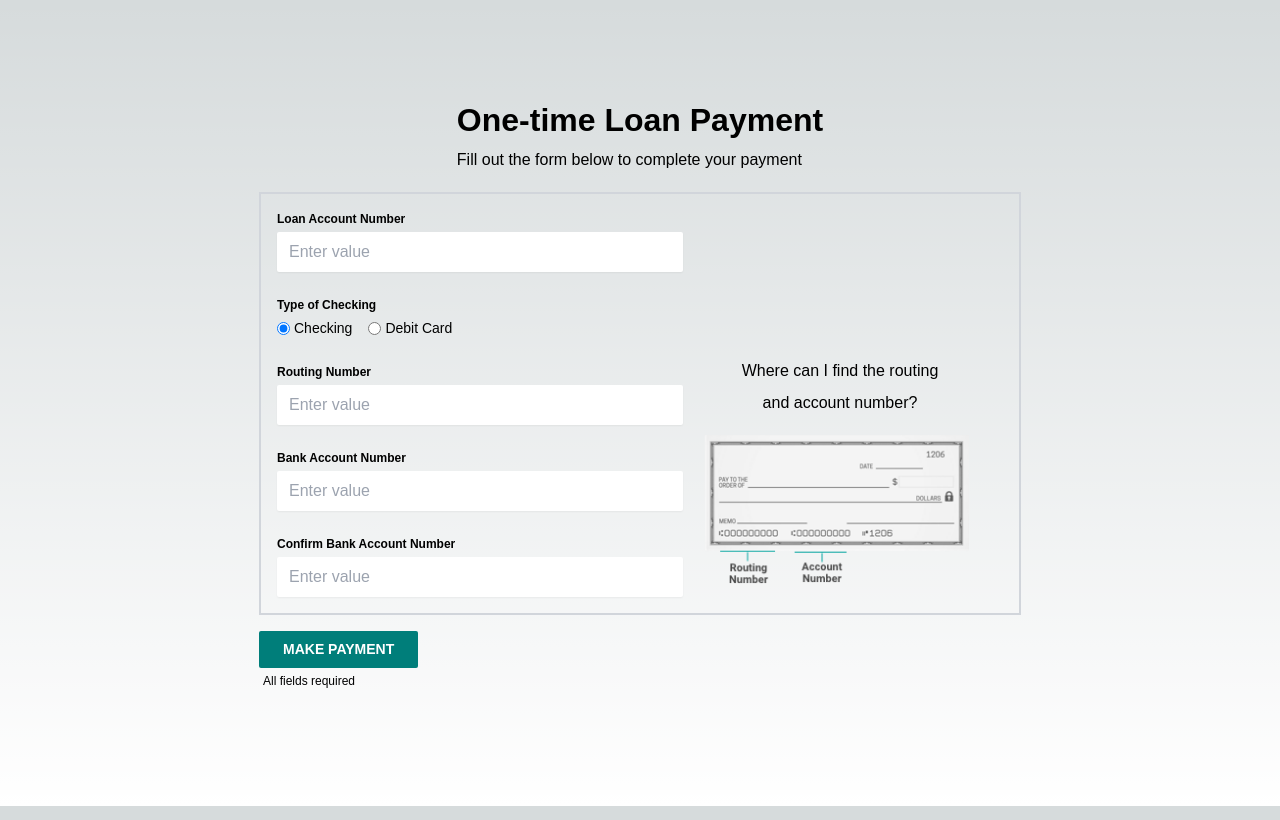
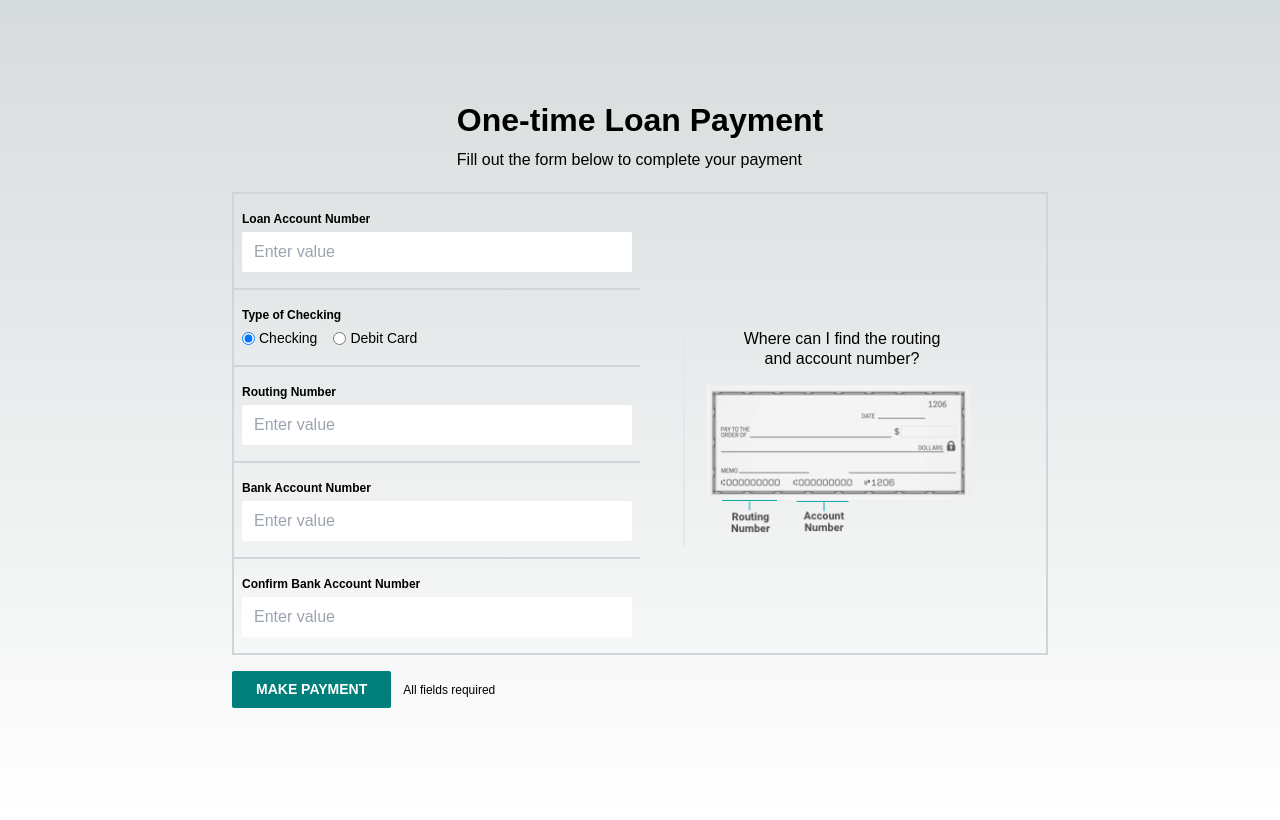
Before and after one commit to anhcaoh/payment, a Next.js app: page / in a window 1280 px wide. Built offline with nearby package versions, Linux system fonts and the light colour scheme.

Commit message:
refactor: :lipstick: added divider between fields

```diff
--- a/src/app/components/Input/index.tsx
+++ b/src/app/components/Input/index.tsx
@@ -11,6 +11,7 @@ export interface IInput {
   register?: any;
   schema?: any;
   control?: any;
+  className?: string;
 }
 const Input = ({
   type = "text",
@@ -23,11 +24,12 @@ const Input = ({
   register,
   minLength,
   maxLength,
+  className,
 }: IInput) => {
   const { errors } = useFormState({ control });
-  const classNameBase = "py-2 px-3 rounded-sm shadow-sm";
+  const classNameBase = "py-2 px-3 rounded-sm";
   return (
-    <div className="flex flex-col gap-1">
+    <div className={["flex flex-col gap-1", className].join(" ").trim()}>
       {label && (
         <label htmlFor={id} className="text-label font-bold">
           {label}
--- a/src/app/components/Radio/index.tsx
+++ b/src/app/components/Radio/index.tsx
@@ -7,11 +7,20 @@ export interface IRadio {
   register?: any;
   schema?: any;
   control?: any;
+  className?: string;
 }
-const Radio = ({ label, name, values, register, schema, control }: IRadio) => {
+const Radio = ({
+  label,
+  name,
+  values,
+  register,
+  schema,
+  control,
+  className,
+}: IRadio) => {
   const { errors } = useFormState({ control });
   return (
-    <div className="flex flex-col gap-1">
+    <div className={["flex flex-col gap-1", className].join(" ").trim()}>
       {label && (
         <label htmlFor={values[0].name} className="text-label font-bold">
           {label}
--- a/src/app/features/OneTimePayment/configs/fields.json
+++ b/src/app/features/OneTimePayment/configs/fields.json
@@ -89,7 +89,7 @@
   {
     "id": "name-on-card",
     "name": "nameOnCard",
-    "label": "name On Card",
+    "label": "Name On Card",
     "placeholder": "Enter value",
     "type": "text",
     "hidden": "typeOfChecking:checking",
--- a/src/app/features/OneTimePayment/index.tsx
+++ b/src/app/features/OneTimePayment/index.tsx
@@ -31,7 +31,7 @@ const OneTimePayment = () => {
 
   const FieldsRenderer = useMemo(
     () =>
-      ({ fields }: { fields: any[] }) => {
+      ({ fields, className }: { fields: any[]; className: string }) => {
         const renderAnyFields = (field: any) => {
           return (
             <>
@@ -39,11 +39,21 @@ const OneTimePayment = () => {
               {(field.type === "text" ||
                 field.type === "textarea" ||
                 field.type === "number") && (
-                <Input {...field} control={control} register={register} />
+                <Input
+                  {...field}
+                  control={control}
+                  register={register}
+                  className={className}
+                />
               )}
               {/* Radio select */}
               {field.type === "radio" && (
-                <Radio {...field} control={control} register={register} />
+                <Radio
+                  {...field}
+                  control={control}
+                  register={register}
+                  className={className}
+                />
               )}
             </>
           );
@@ -94,18 +104,24 @@ const OneTimePayment = () => {
       </div>
       <Form onSubmit={handleSubmit(onSubmit)} name={ONE_TIME_PAYMENT_FORM}>
         <>
-          <div className="border-2 border-gray-300 p-4 grid grid-flow-col auto-cols-max">
-            <div className="flex flex-col gap-6 min-w-[406px]">
+          <div className="sm:divide-x-0 lg:divide-x-2 border-2 border-gray-300 grid place-items-center lg:grid-cols-2 sm:grid-cols-1">
+            <div className="sm:divide-y-0 lg:divide-y-2 divide-gray-300 flex flex-col min-w-[406px]">
               {Object.entries(groupedByFields)?.map((keyFields) => {
                 const [key, fields] = keyFields as [string, {}[]];
-                return <FieldsRenderer key={key} fields={fields} />;
+                return (
+                  <FieldsRenderer
+                    key={key}
+                    fields={fields}
+                    className="px-2 py-4"
+                  />
+                );
               })}
             </div>
             <div className="flex items-end w-80">
               <div className="p-3 text-center">
                 <Paragraph
                   className={[
-                    "leading-5 p-4 font-medium m-auto",
+                    "!leading-5 p-4 font-medium m-auto",
                     watch("typeOfChecking") === "checking" ? "w-60" : "",
                   ]
                     .join(" ")
@@ -131,9 +147,9 @@ const OneTimePayment = () => {
               </div>
             </div>
           </div>
-          <div className="py-4">
+          <div className="py-4 flex gap-2 items-center">
             <Button type="submit">{ONE_TIME_PAYMENT_MAKE_PAYMENT}</Button>
-            <label className="block p-1 text-label">
+            <label className="p-1 text-label">
               {ONE_TIME_PAYMENT_FIELDS_REQUIRED}
             </label>
           </div>
```
